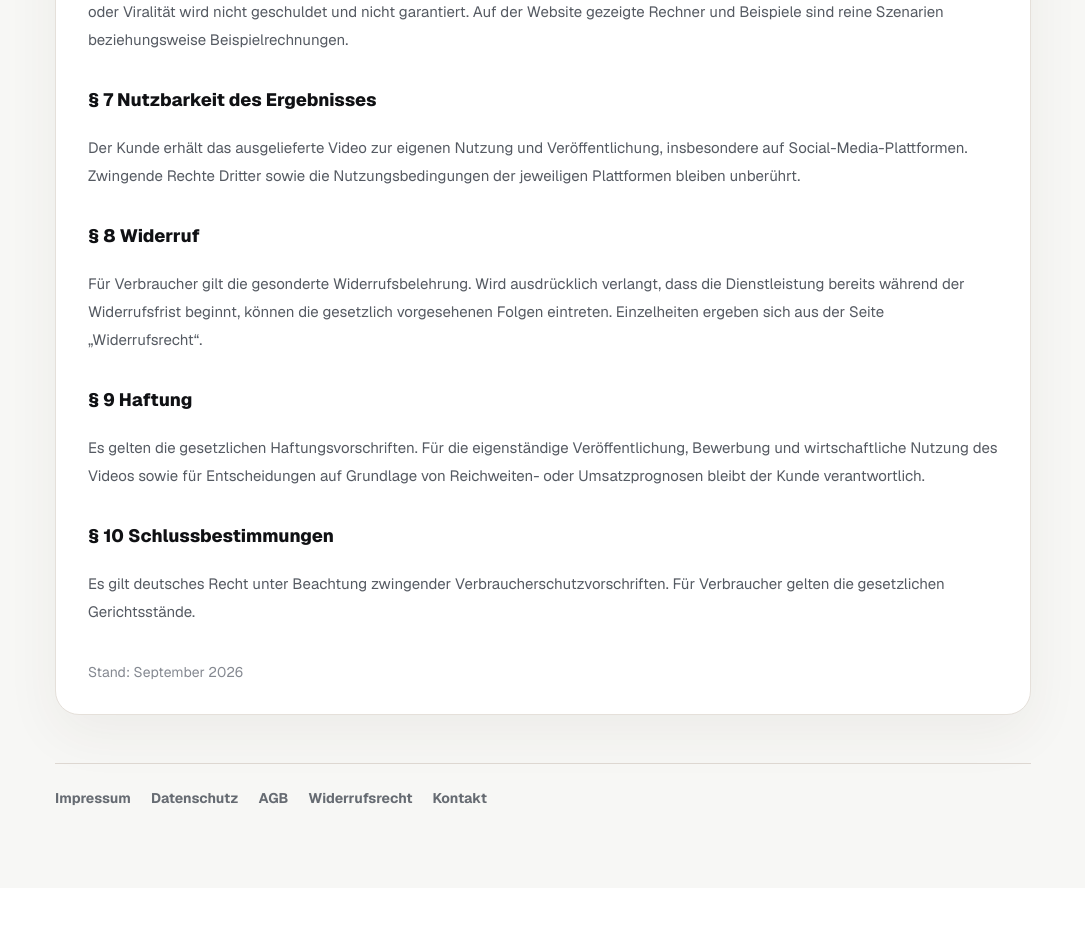
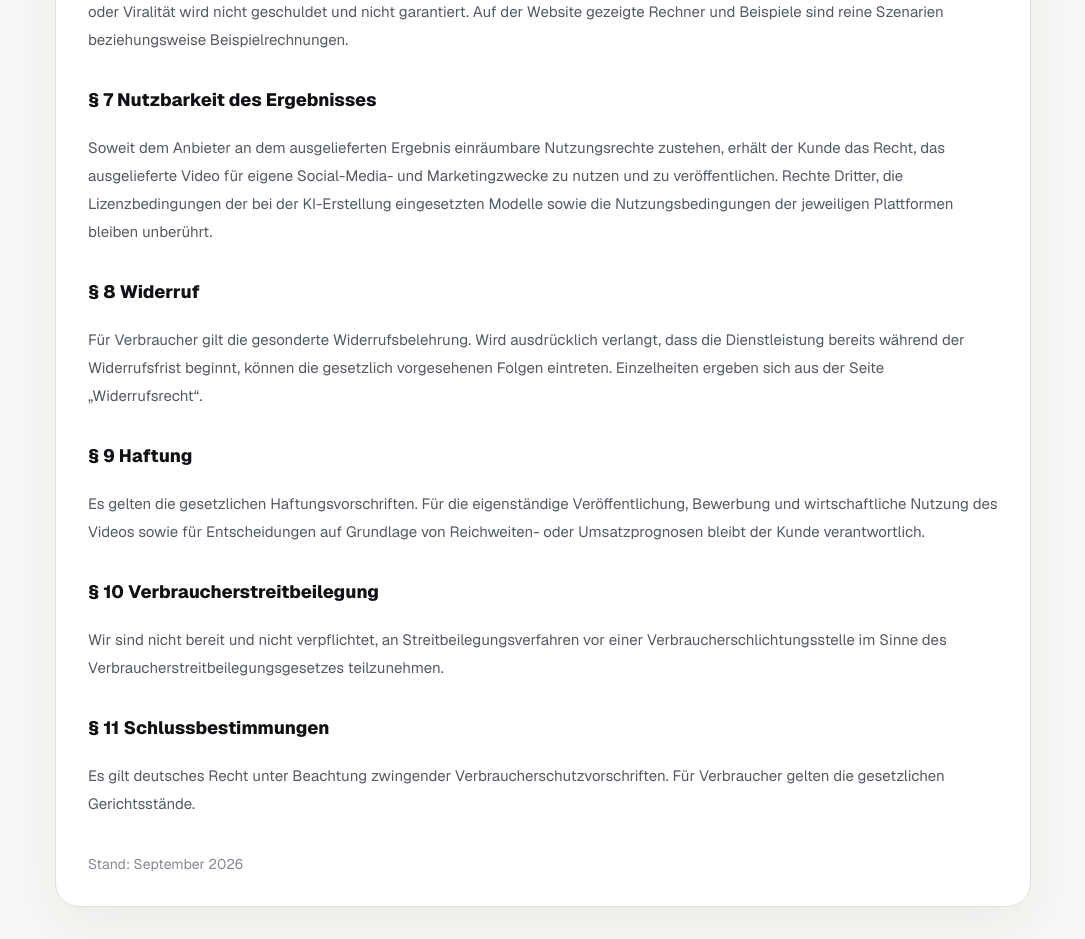
Before and after one commit to igoingtodevx/ichgeheviral-ai-video, a Next.js app: page /agb in a window 1280 px wide. Shown: the part 1520-2459 px from the top of the page, without its empty margins (97-1182 px from the left). Before the commit the page ends 2408 px from the top, so only its background shows below. Built offline with nearby package versions, Linux system fonts and the light colour scheme.

Commit message:
legal: harden consumer disclosures and withdrawal terms

```diff
--- a/src/app/agb/page.tsx
+++ b/src/app/agb/page.tsx
@@ -71,9 +71,10 @@ export default function AgbPage() {
 
           <h3>§ 7 Nutzbarkeit des Ergebnisses</h3>
           <p>
-            Der Kunde erhält das ausgelieferte Video zur eigenen Nutzung und Veröffentlichung, insbesondere auf
-            Social-Media-Plattformen. Zwingende Rechte Dritter sowie die Nutzungsbedingungen der jeweiligen
-            Plattformen bleiben unberührt.
+            Soweit dem Anbieter an dem ausgelieferten Ergebnis einräumbare Nutzungsrechte zustehen, erhält der
+            Kunde das Recht, das ausgelieferte Video für eigene Social-Media- und Marketingzwecke zu nutzen und
+            zu veröffentlichen. Rechte Dritter, die Lizenzbedingungen der bei der KI-Erstellung eingesetzten
+            Modelle sowie die Nutzungsbedingungen der jeweiligen Plattformen bleiben unberührt.
           </p>
 
           <h3>§ 8 Widerruf</h3>
@@ -90,7 +91,13 @@ export default function AgbPage() {
             Reichweiten- oder Umsatzprognosen bleibt der Kunde verantwortlich.
           </p>
 
-          <h3>§ 10 Schlussbestimmungen</h3>
+          <h3>§ 10 Verbraucherstreitbeilegung</h3>
+          <p>
+            Wir sind nicht bereit und nicht verpflichtet, an Streitbeilegungsverfahren vor einer
+            Verbraucherschlichtungsstelle im Sinne des Verbraucherstreitbeilegungsgesetzes teilzunehmen.
+          </p>
+
+          <h3>§ 11 Schlussbestimmungen</h3>
           <p>
             Es gilt deutsches Recht unter Beachtung zwingender Verbraucherschutzvorschriften. Für Verbraucher
             gelten die gesetzlichen Gerichtsstände.
--- a/src/app/impressum/page.tsx
+++ b/src/app/impressum/page.tsx
@@ -28,8 +28,6 @@ export default function ImpressumPage() {
             Alternative E-Mail: <a href={`mailto:${LEGAL_CONTACT.alternateEmail}`}>{LEGAL_CONTACT.alternateEmail}</a>
           </p>
 
-          <h3>Steuernummer</h3>
-          <p>{LEGAL_CONTACT.taxNumber}</p>
 
           <h3>Inhaltlich verantwortlich</h3>
           <p>{LEGAL_CONTACT.name}, Anschrift wie oben.</p>
--- a/src/app/widerrufsrecht/page.tsx
+++ b/src/app/widerrufsrecht/page.tsx
@@ -16,8 +16,7 @@ export default function WiderrufsrechtPage() {
           <h3>Widerrufsrecht</h3>
           <p>
             Sie haben das Recht, binnen vierzehn Tagen ohne Angabe von Gründen einen geschlossenen Vertrag
-            zu widerrufen. Die Widerrufsfrist beträgt grundsätzlich vierzehn Tage ab dem gesetzlich
-            maßgeblichen Beginn der Widerrufsfrist.
+            zu widerrufen. Die Widerrufsfrist beträgt vierzehn Tage ab dem Tag des Vertragsschlusses.
           </p>
           <p>
             Um Ihr Widerrufsrecht auszuüben, müssen Sie uns mittels einer eindeutigen Erklärung, zum Beispiel
@@ -47,10 +46,20 @@ export default function WiderrufsrechtPage() {
 
           <h3>Beginn der Dienstleistung vor Ablauf der Widerrufsfrist</h3>
           <p>
-            Wird ausdrücklich verlangt, dass die Dienstleistung bereits während der Widerrufsfrist beginnt,
+            Verlangen Sie ausdrücklich, dass die Dienstleistung bereits während der Widerrufsfrist beginnt,
             kann bei einem Widerruf Wertersatz für den bis dahin erbrachten Anteil der Leistung geschuldet
-            sein. Ein vorzeitiges Erlöschen des Widerrufsrechts richtet sich nach den gesetzlichen
-            Voraussetzungen und setzt die hierfür erforderlichen ausdrücklichen Erklärungen voraus.
+            sein. Bei einer entgeltlichen Dienstleistung kann das Widerrufsrecht nach vollständiger
+            Erbringung unter den gesetzlichen Voraussetzungen erlöschen, wenn Sie dem vorzeitigen
+            Leistungsbeginn ausdrücklich zugestimmt und Ihre Kenntnis vom möglichen Erlöschen bestätigt haben.
+          </p>
+
+          <h3>Digitale Inhalte</h3>
+          <p>
+            Soweit ein gebuchtes Zusatzangebot in der Bereitstellung digitaler Inhalte besteht, die nicht auf
+            einem körperlichen Datenträger geliefert werden, gelten die besonderen gesetzlichen Voraussetzungen
+            für den Beginn der Vertragserfüllung und ein mögliches Erlöschen des Widerrufsrechts. Ein vorzeitiges
+            Erlöschen setzt insbesondere die gesetzlich erforderliche ausdrückliche Zustimmung, die Bestätigung
+            Ihrer Kenntnis über die Folge dieser Zustimmung und die erforderliche Vertragsbestätigung voraus.
           </p>
 
           <h3>Muster-Widerrufsformular</h3>
@@ -73,6 +82,8 @@ export default function WiderrufsrechtPage() {
             </p>
             <p>(*) Unzutreffendes streichen.</p>
           </div>
+
+          <p className="pt-4 text-sm text-[#858991]">Stand: September 2026</p>
         </div>
       </section>
     </LegalPage>
--- a/src/lib/legal.ts
+++ b/src/lib/legal.ts
@@ -5,7 +5,6 @@ export const LEGAL_CONTACT = {
   email: "support@enricha.de",
   alternateEmail: "enricha@web.de",
   phone: "+49 151 20280600",
-  taxNumber: "01680635143",
 } as const;
 
 export const LEGAL_SITE = {
```
